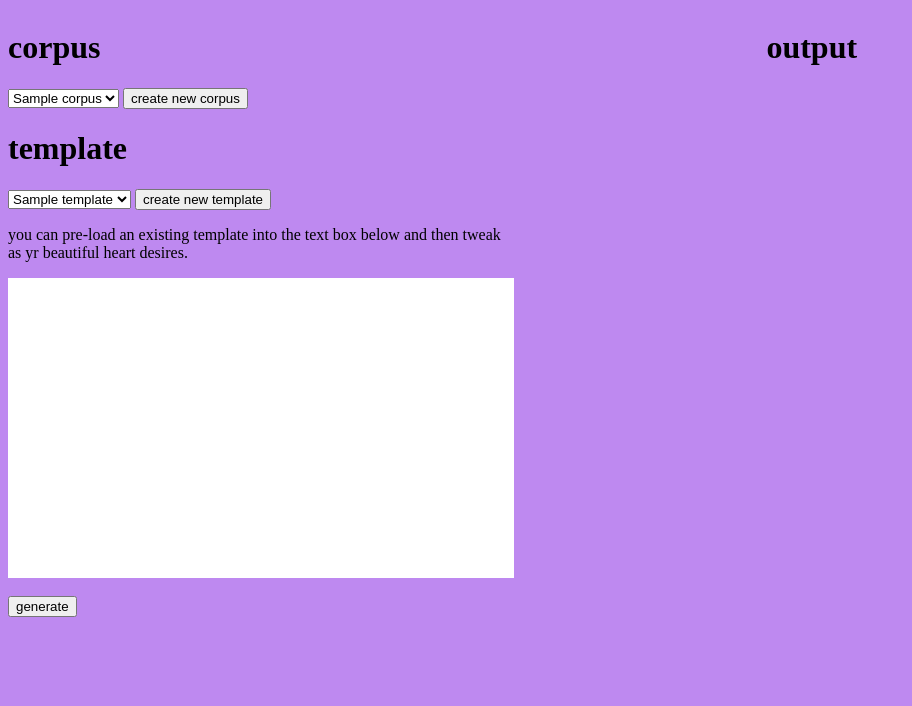
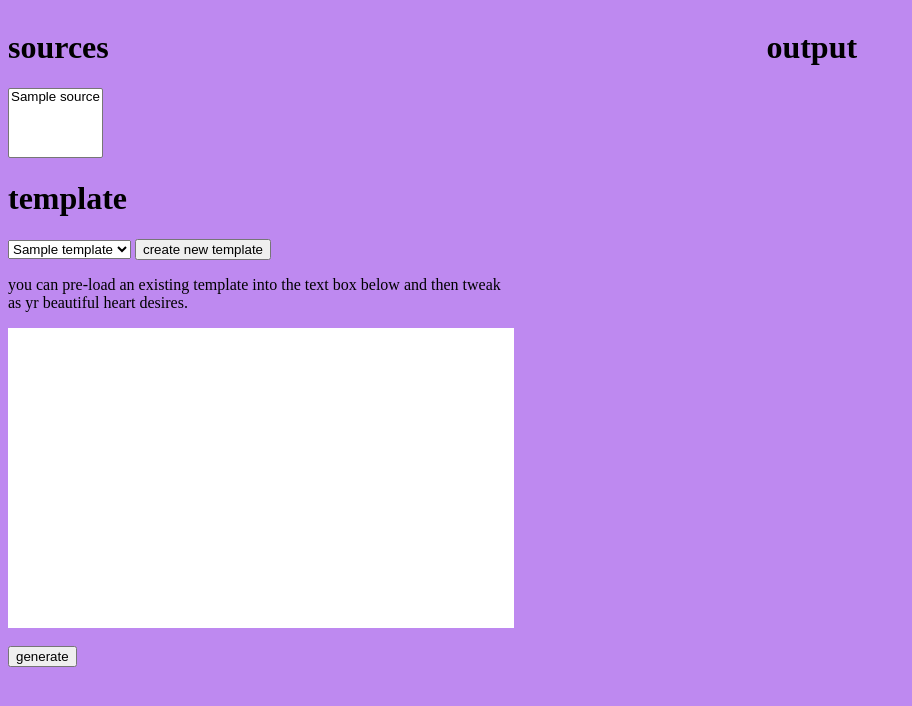
Before and after one commit to vilmibm/prosaicweb, a Flask app: template prosaicweb/templates/generate.html in a window 1280 px wide. Shown: the top 706 px of the page, without its empty margins (0-912 px from the left). Run offline with Flask 2, Linux system fonts and the light colour scheme; the template is opened without the code that fills it: most values are stand-ins (such as "Sample title", 1, 10 or a date in 2020).

Commit message:
support combining sources on the fly

```diff
--- a/prosaicweb/app.py
+++ b/prosaicweb/app.py
@@ -8,7 +8,7 @@ from pymongo import MongoClient
 
 # TODO https://github.com/zeekay/flask-uwsgi-websocket
 
-from models import Corpus, Template
+from models import Template, Source
 
 SITE_NAME = 'prosaicweb'
 DEFAULT_CONFIG = './prosaicweb.conf'
@@ -22,53 +22,36 @@ app.config['DEBUG'] = True
 def get_index():
     return render_template('index.html', **{})
 
-@app.route('/upload', methods=['GET'])
-def get_upload():
-    return 'hi'
-    #context = {
-    #    'corpora': [Corpus('hello', 'foo'),
-    #                Corpus('there', 'bar'),
-    #                Corpus('how', 'baz')],
-    #}
-    #return render_template('upload.html', **context)
-
-@app.route('/upload', methods=['POST'])
-def post_upload():
-    pass
-
 @app.route('/generate', methods=['GET'])
 def get_generate():
     templates = [{'name': t['name'],
                   'json': json.dumps(t['lines'])}
                  for t in Template.list()]
     context = {'templates': templates,
-               'corpora': Corpus.list_names()}
+               'sources': Source.list_names()}
     return render_template('generate.html', **context)
 
 @app.route('/generate', methods=['POST'])
 def post_generate():
-    print(request.form)
+    sources = request.form.getlist('source')
+    combined_col_name = ''.join(sources)
+
+    db = MongoClient().prosaicweb
+    col = db[combined_col_name]
+
+    if col.count() == 0:
+        for source in sources:
+            source_phrases = db.phrases.find({'source': source})
+            for phrase in source_phrases:
+                phrase.pop('_id')
+                col.insert(phrase)
+
     template = json.loads(request.form['template_raw'])
-    corpus = request.form['corpus']
-    db = MongoClient()[corpus].phrases
-    lines = poem_from_template(template, db)
+    lines = poem_from_template(template, col)
+    used_sources = set(map(lambda l: l['source'], lines))
     raw_lines = map(lambda l: l['raw'], lines)
 
-    return jsonify(result=list(raw_lines))
-
-@app.route('/corpora/<corpus_id>', methods=['GET'])
-def get_corpora(corpus_id):
-    return corpus_id
-    #return Corpus('random', 'inventing situations').body
-
-@app.route('/haiku')
-def get_haiku():
-    db = MongoClient().prettygibson.phrases
-    lines = poem_from_template([{'syllables': 5},
-                                {'syllables': 7},
-                                {'syllables': 5},], db)
-    return '<br>'.join(map(lambda l: l['raw'], lines))
-
+    return jsonify(lines=list(raw_lines), used_sources=list(used_sources))
 
 if __name__ == '__main__':
     app.run()
--- a/prosaicweb/static/generate.css
+++ b/prosaicweb/static/generate.css
@@ -24,6 +24,10 @@ textarea {
     border: 1px dashed black;
     overflow: hidden;
 }
+  .poem_container sub {
+      display: block;
+      clear:both;
+  }
 
 .poem_controls {
     float: left;
--- a/prosaicweb/static/generate.js
+++ b/prosaicweb/static/generate.js
@@ -22,7 +22,9 @@ if (!CodeMirror) {
     };
 
     var successful_generation = function (state, e) {
-        var lines = JSON.parse(e.target.response).result;
+        var poem = JSON.parse(e.target.response);
+        var lines = poem.lines;
+        var sources = poem.used_sources;
 
         var poem_container = document.createElement('div');
         poem_container.className = 'poem_container';
@@ -40,16 +42,21 @@ if (!CodeMirror) {
         close_button.container = poem_container;
         poem_controls.appendChild(close_button);
 
+        var sources_list = document.createElement('sub');
+        sources_list.innerHTML = 'sources: ';
+        sources_list.innerHTML += sources.join(', ');
+
         poem_container.appendChild(poem_controls);
         poem_container.appendChild(pre);
+        poem_container.appendChild(sources_list);
 
-        var existing_poems = output.querySelectorAll('.poem_container');
+        var existing_poems = state.output.querySelectorAll('.poem_container');
 
         if (existing_poems.length == 0) {
-            output.appendChild(poem_container);
+            state.output.appendChild(poem_container);
         }
         else {
-            output.insertBefore(poem_container, existing_poems[0]);
+            state.output.insertBefore(poem_container, existing_poems[0]);
         }
     };
 
--- a/prosaicweb/templates/generate.html
+++ b/prosaicweb/templates/generate.html
@@ -10,13 +10,12 @@
         <div id="content">
             <div id="col0">
                 <form>
-                    <h1>corpus</h1>
-                    <select name="corpus">
-                        {% for corpus in corpora %}
-                        <option>{{ corpus }}</option>
+                    <h1>sources</h1>
+                    <select name="source" multiple="true">
+                        {% for source in sources %}
+                        <option>{{source}}</option>
                         {% endfor %}
                     </select>
-                    <button>create new corpus</button>
 
                     <h1>template</h1>
                     <select id="templates" name="template_name">
```
Also changed, not shown: prosaicweb/models.py (+4 -7 lines).
